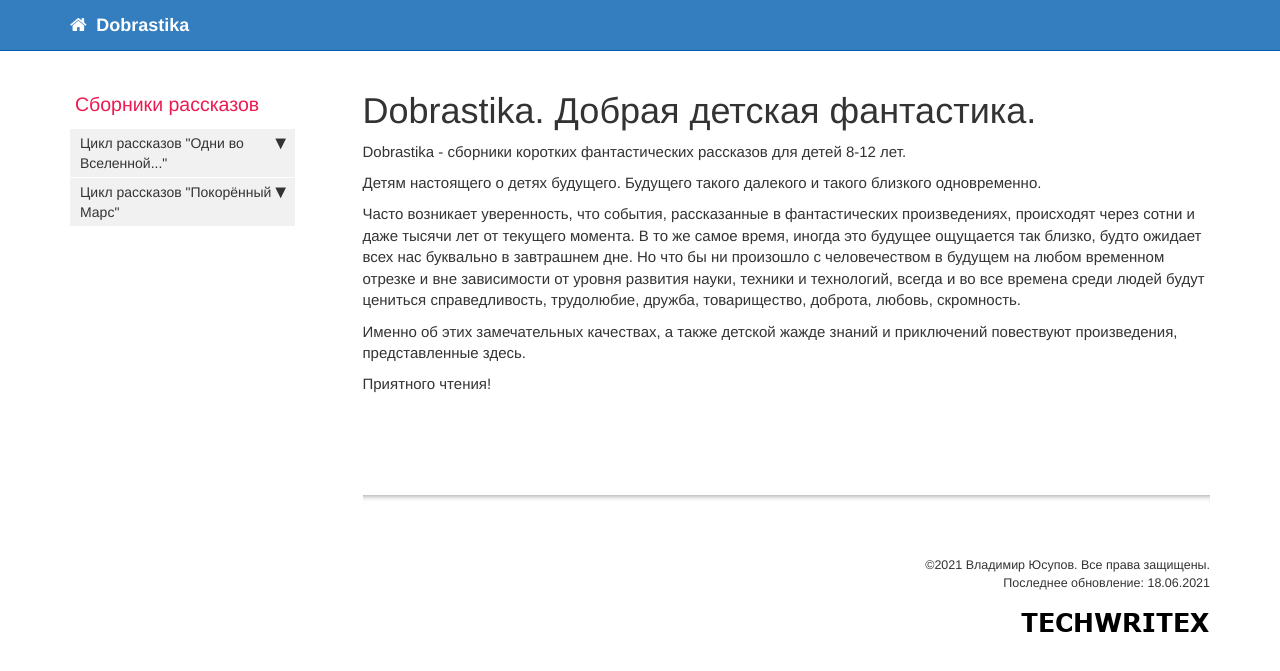
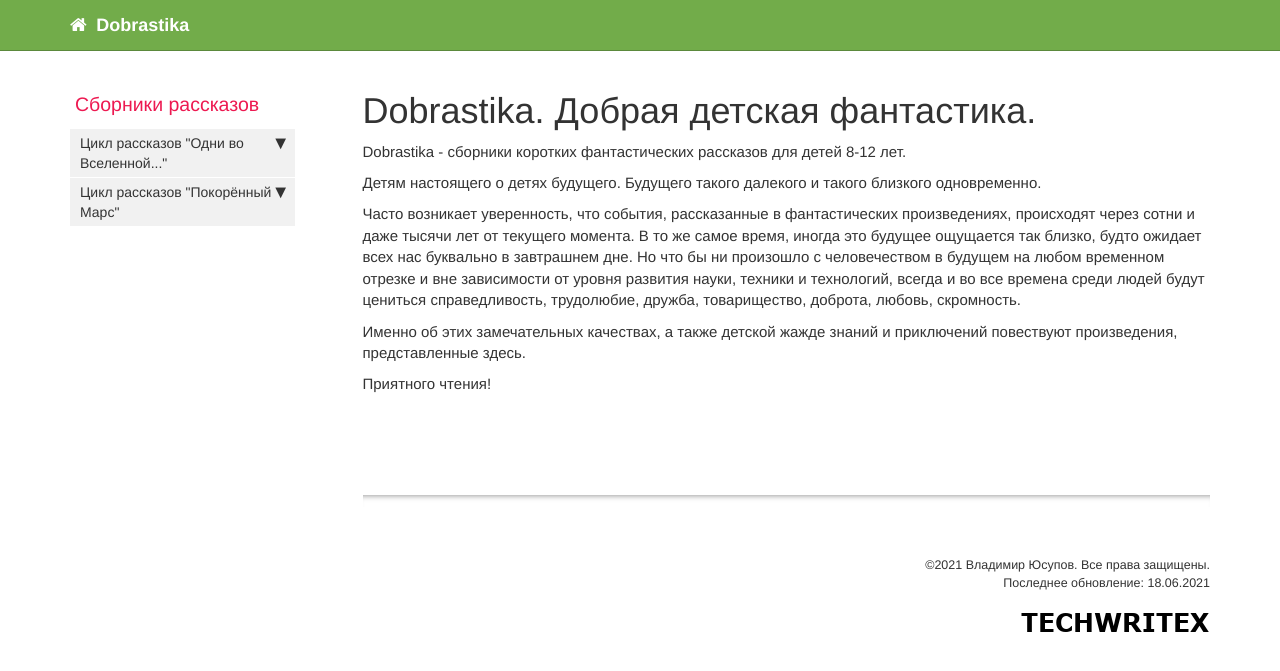
Before and after one commit to techwritex/dobrastika, a Jekyll site: the page built from index.md, in a window 1280 px wide. Shown: the top 671 px of the page. Built offline with Jekyll 4.4.1, drawn with Linux system fonts in a browser that asks for light colours; comment, search, counter and statistics services are not loaded.

Commit message:
switch to the green theme

```diff
--- a/_includes/head.html
+++ b/_includes/head.html
@@ -14,7 +14,8 @@
 <link rel="stylesheet" href="css/customstyles.css">
 <link rel="stylesheet" href="css/boxshadowproperties.css">
 <!-- most color styles are extracted out to here -->
-<link rel="stylesheet" href="css/theme-blue.css">
+<!-- <link rel="stylesheet" href="css/theme-blue.css"> -->
+<link rel="stylesheet" href="css/theme-green.css">
 
 <script src="https://cdnjs.cloudflare.com/ajax/libs/jquery/3.3.1/jquery.min.js"></script>
 
```
Also changed, not shown: 16 other files.
